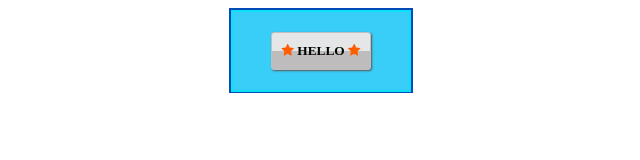
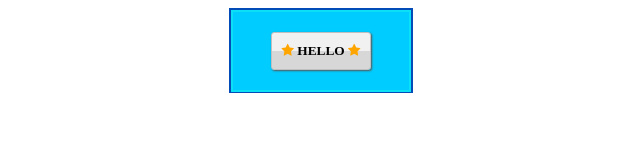
Before and after one commit to GurusirTCR/button, a plain HTML site: page index.html in a window 1280 px wide. Shown: the whole page, without its empty margins (319-959 px from the left). Drawn offline with Linux system fonts and the light colour scheme.

Commit message:
Update style.css

```diff
--- a/style.css
+++ b/style.css
@@ -6,7 +6,7 @@ body{
 }
 .container{
 
-    background-color:#39cef7;
+    background-color:#00ccff;
     padding: 20px;
     text-align: center;
     border: 2px solid #0ce0f7;
@@ -20,12 +20,12 @@ body{
     border: 2px solid rgb(3, 75, 182);
 }
 .star {
-    color: rgb(255, 94, 0);
+    color: #ffa500;
   }
   .btn{
         padding: 10px;
         border-radius:3px;
-        background: repeating-linear-gradient(#e4e6e7, #e4e6e7 51.0%, #bebcbc 50.0%, #bebcbc 100%);
+        background: repeating-linear-gradient(#f1f1f1, #f1f1f1 51.0%, #d7d7d7 50.0%, #d7d7d7 100%);
         color: black;
         font-family: Aria;
         font-weight: 550;
```
